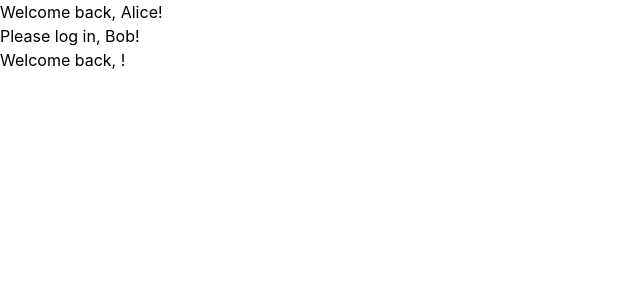
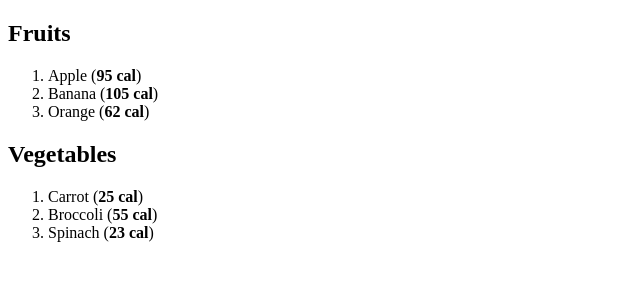
Before and after one commit to safal-kumar-biswas-wmrni68116/React-Project-Testing, a React (Vite) app: page / in a window 1280 px wide. Shown: the top 300 px of the page, without its empty margins (0-640 px from the left). Built offline with nearby package versions, Linux system fonts and the light colour scheme.

Commit message:
List Template

```diff
--- a/src/App.jsx
+++ b/src/App.jsx
@@ -1,12 +1,20 @@
 import Child from "./components/Child"
+import List from "./components/List"
 
 function App() {
 
+  const fruits = [{ id: 1, name: 'Apple', calories: 95 },
+                { id: 2, name: 'Banana', calories: 105 },
+                { id: 3, name: 'Orange', calories: 62 }]
+
+  const vegetables = [{ id: 1, name: 'Carrot', calories: 25 },
+                    { id: 2, name: 'Broccoli', calories: 55 },
+                    { id: 3, name: 'Spinach', calories: 23 }]
+
   return (
     <>
-      <Child isLoggedIn={true} name="Alice" />
-      <Child isLoggedIn={false} name="Bob" />
-      <Child isLoggedIn={true} />
+      <List items={fruits} category="Fruits" />
+      <List items={vegetables} category="Vegetables" />
     </>
   )
 }
--- a/src/components/Child.jsx
+++ b/src/components/Child.jsx
@@ -1,4 +1,3 @@
-import PropTypes from 'prop-types';
 import React from 'react'
 
 function Child(props) {
@@ -9,13 +8,4 @@ function Child(props) {
     return(props.isLoggedIn ? welcomeMessage : loginMessage)
 }
 
-Child.propTypes = {
-    isLoggedIn: PropTypes.bool.isRequired,
-    name: PropTypes.string.isRequired
-}
-Child.defaultProps = {
-    isLoggedIn: false,
-    name: 'Guest'
-}
-
 export default Child
--- /dev/null
+++ b/src/components/List.jsx
@@ -0,0 +1,21 @@
+import PropTypes from 'prop-types'
+import React from 'react'
+
+List.propTypes = {
+    items: PropTypes.array,
+    category: PropTypes.string
+}
+
+function List({ items, category }) {
+
+    const listItems = items.map((item) => <li key={item.id}>{item.name} (<b>{item.calories} cal</b>)</li>)
+    return (
+        <div>
+            <h2>{category}</h2>
+            <ol>{listItems}</ol>
+        </div>
+    )
+}
+
+
+export default List
--- a/src/index.css
+++ b/src/index.css
@@ -1 +1 @@
-@import "tailwindcss";
+/* @import "tailwindcss"; */
```
